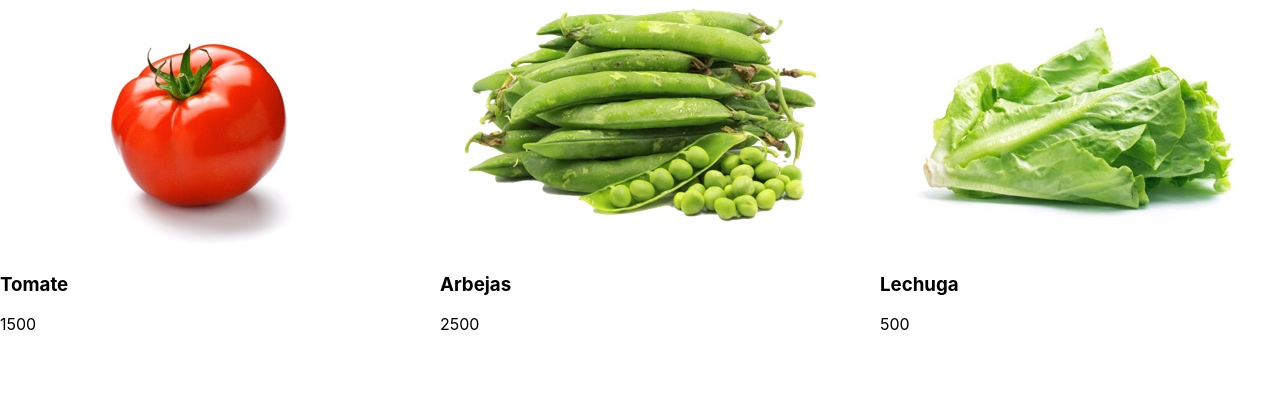
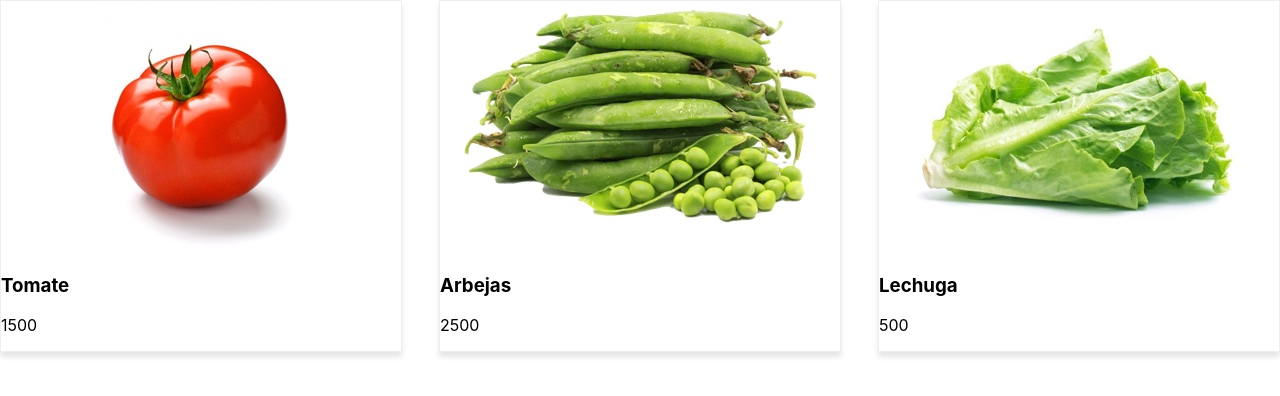
Before and after one commit to jaumebt90/shop-app, a React (Create React App) app: page / in a window 1280 px wide. Shown: the top 396 px of the page. Built offline with nearby package versions, Linux system fonts and the light colour scheme.

Commit message:
Update Producto.js

```diff
--- a/src/components/Producto.js
+++ b/src/components/Producto.js
@@ -1,11 +1,18 @@
 import { Component } from "react";
+
+const styles = {
+  producto: {
+    border: "solid 1px #eee",
+    boxShadow: "0 5px 5px rgb(0,0,0,0.1)",
+  },
+};
 
 class Producto extends Component {
   render() {
     //console.log(this.props);
     const { producto } = this.props;
     return (
-      <div>
+      <div style={styles.producto}>
         <img alt={producto.name} src={producto.img} />
         <h3>{producto.name}</h3>
         <p>{producto.price}</p>
```
